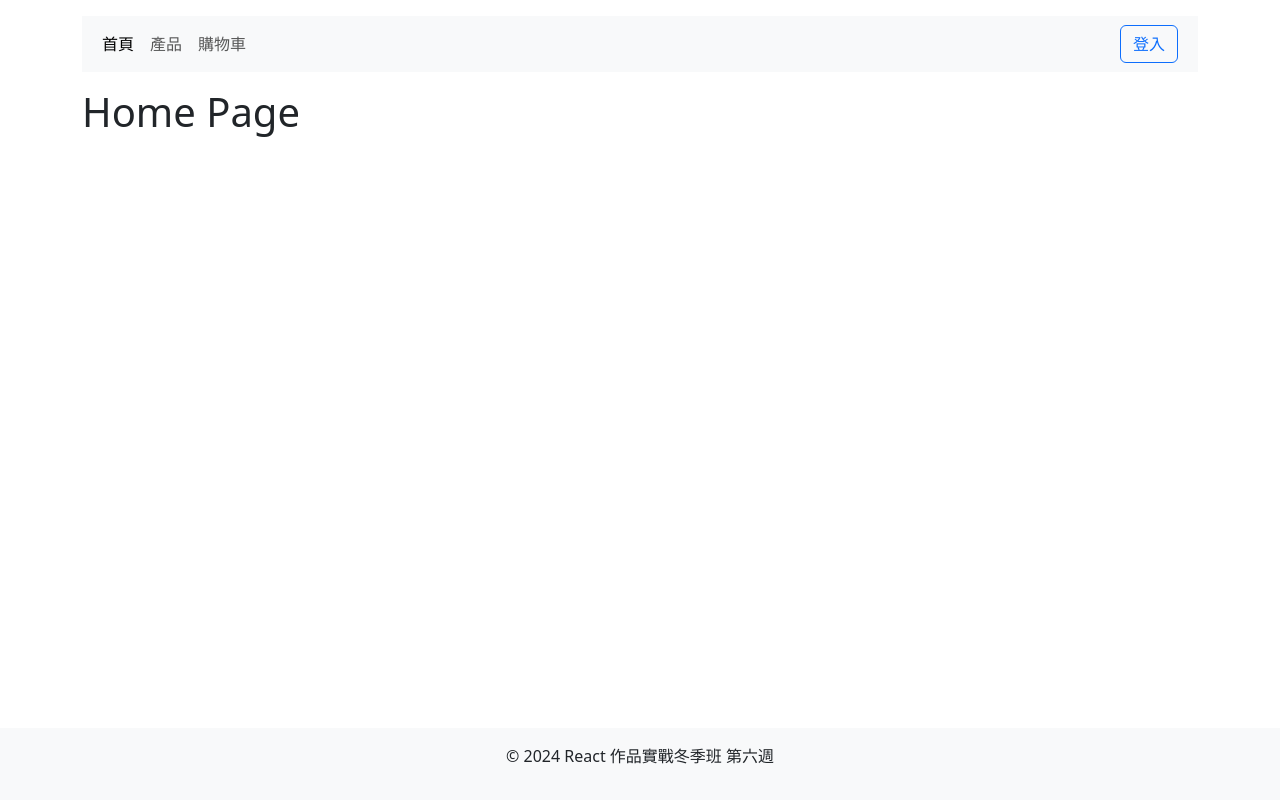
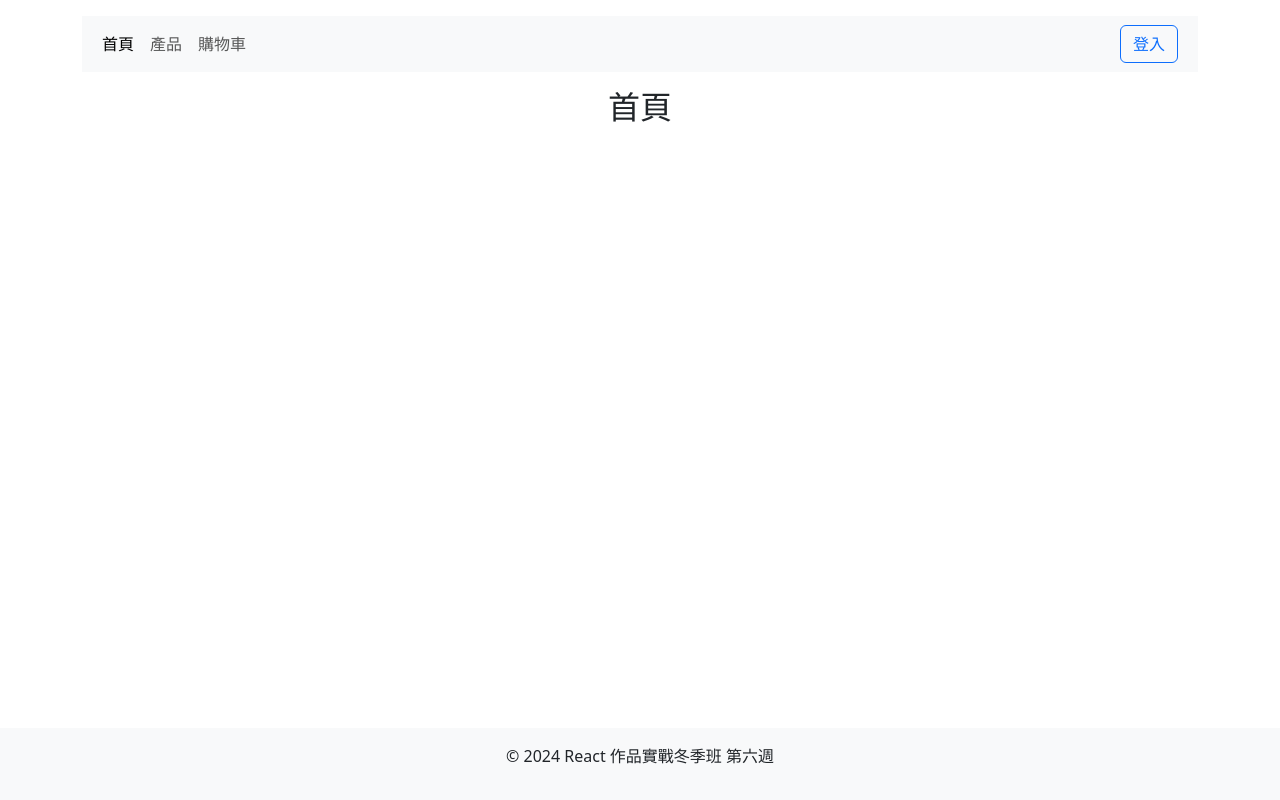
Before and after one commit to ShaoYuKao/ReactWorkshop_2024_Week7_Hexschool, a React (Vite) app: page /#/ in a window 1280 px wide. Built offline with nearby package versions, Linux system fonts and the light colour scheme; the HTML template or start-up script is replaced by a standard one.

Commit message:
feat(frontend): 更新首頁及404頁面標題，調整產品頁面標題，新增部署指令

```diff
--- a/package.json
+++ b/package.json
@@ -7,12 +7,14 @@
     "dev": "vite",
     "build": "vite build",
     "lint": "eslint .",
-    "preview": "vite preview"
+    "preview": "vite preview",
+    "deploy": "vite build && gh-pages -d dist"
   },
   "dependencies": {
     "axios": "^1.7.9",
     "bootstrap": "^5.3.3",
     "dayjs": "^1.11.13",
+    "gh-pages": "^6.3.0",
     "react": "^18.3.1",
     "react-dom": "^18.3.1",
     "react-hook-form": "^7.54.2",
--- a/src/pages/front/Home.jsx
+++ b/src/pages/front/Home.jsx
@@ -1,7 +1,7 @@
 function Home() {
   return (
     <div>
-      <h1>Home Page</h1>
+      <h2 className="text-center">首頁</h2>
     </div>
   );
 }
--- a/src/pages/front/NotFound.jsx
+++ b/src/pages/front/NotFound.jsx
@@ -1,7 +1,7 @@
 function NotFound() {
   return (
     <div>
-      <h1>404 - Not Found</h1>
+      <h1 className="text-center">404 - Not Found</h1>
     </div>
   );
 }
--- a/src/pages/front/Product.jsx
+++ b/src/pages/front/Product.jsx
@@ -112,7 +112,7 @@ function Product() {
   return (
     <>
       {loading && <FullPageLoading />}
-      <h2 className="text-center">產品 Page</h2>
+      <h2 className="text-center">產品清單</h2>
       <div className="row g-3 align-items-center">
         <div className="col-auto">
           <label htmlFor="searchCategory">分類：</label>
--- a/vite.config.js
+++ b/vite.config.js
@@ -5,6 +5,7 @@ import path from 'path'
 // https://vite.dev/config/
 export default defineConfig({
   plugins: [react()],
+  base: '/ReactWorkshop_2024_Week6_Hexschool/', // 替換為您的 repository 名稱
   resolve: {
     alias: {
       '@': path.resolve(__dirname, 'src'),
```
Also changed, not shown: 1 other file (tests, documents, lock files or other folders).
